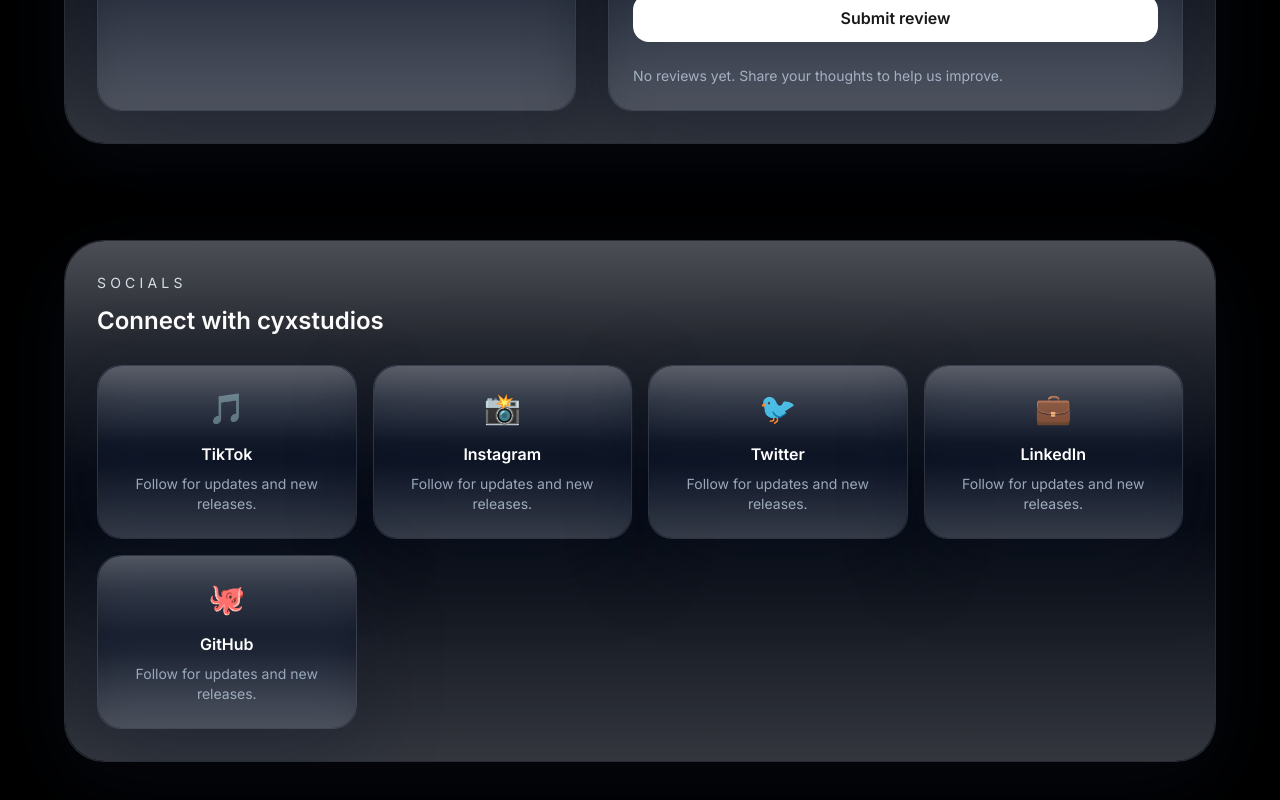
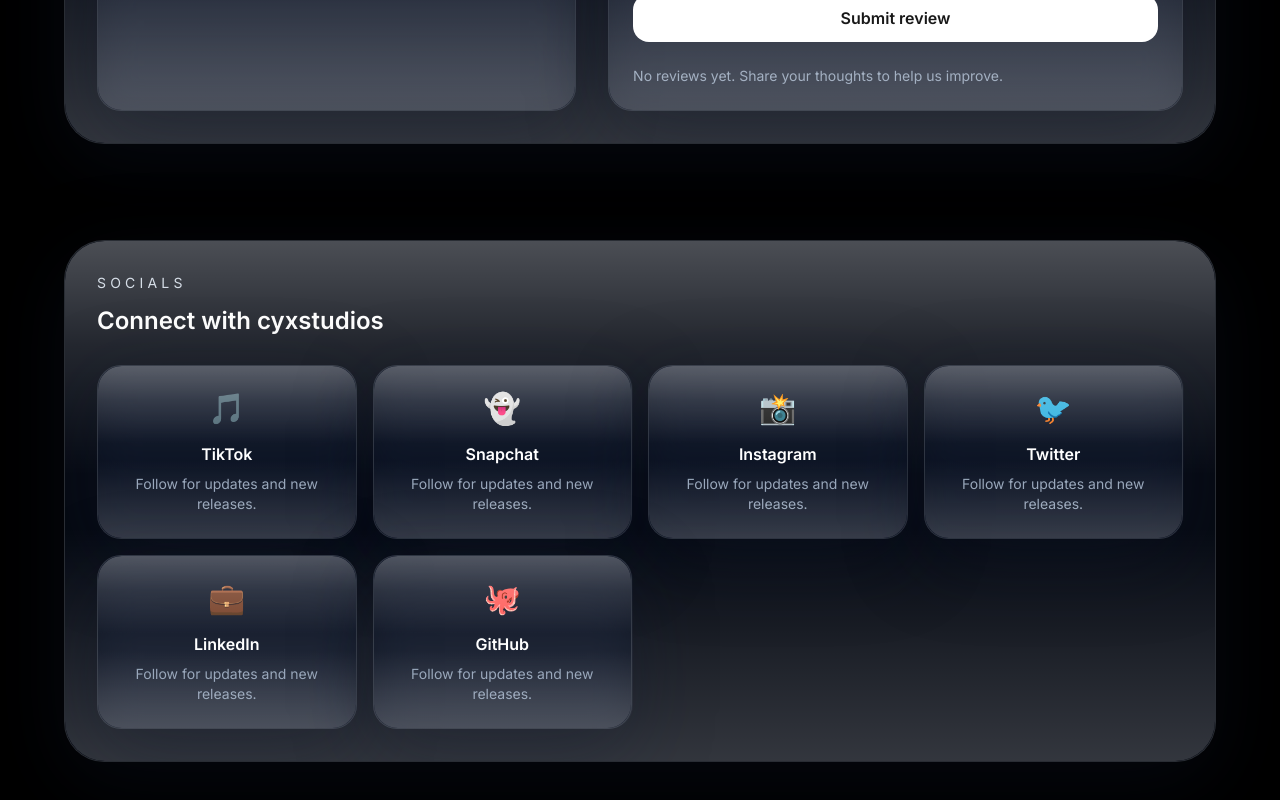
Before and after one commit to chibuikem571-glitch/cyxstudios-site, a React (Vite) app: page / in a window 1280 px wide. Shown: the part 3454-4254 px from the top of the page. Built offline with nearby package versions, Linux system fonts and the light colour scheme.

Commit message:
Add Snapchat to Socials section

```diff
--- a/src/App.tsx
+++ b/src/App.tsx
@@ -469,6 +469,7 @@
 function SocialsSection() {
   const socials = [
     { label: 'TikTok', href: 'https://www.tiktok.com/@chibuikemithink?_r=1&_t=ZS-96uZ742RI7I', emoji: '🎵' },
+    { label: 'Snapchat', href: 'https://snapchat.com/t/WkmNNTl0', emoji: '👻' },
     { label: 'Instagram', href: 'https://instagram.com/your-handle', emoji: '📸' },
     { label: 'Twitter', href: 'https://twitter.com/your-handle', emoji: '🐦' },
     { label: 'LinkedIn', href: 'https://linkedin.com/in/your-handle', emoji: '💼' },
```
